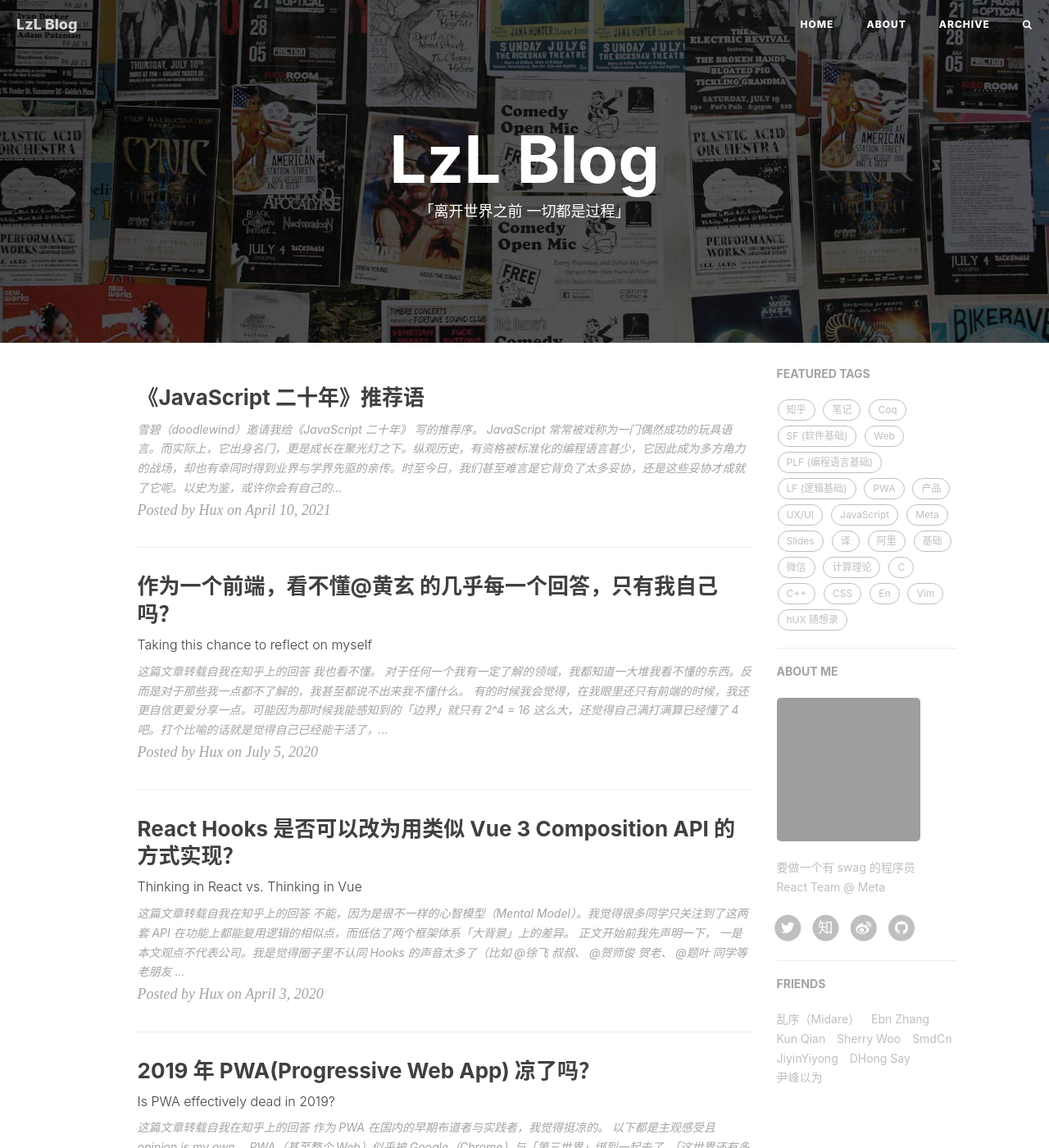
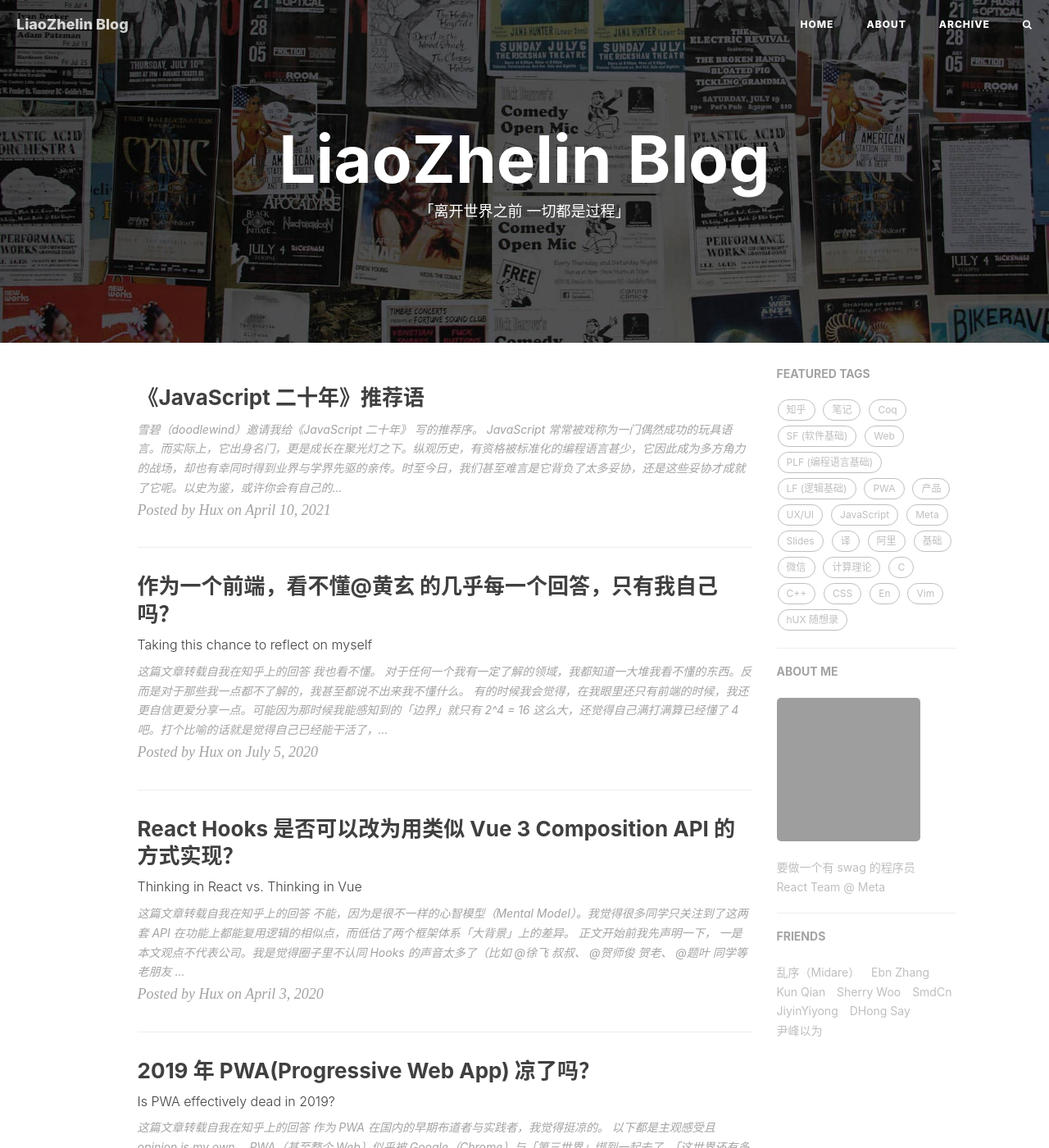
Before and after one commit to liaozhelin/liaozhelin.github.io, a Jekyll site: the page built from index.html, in a window 1280 px wide and 1400 px high. Shown: the whole window at 82% size. Built offline with Jekyll 4.4.1, drawn with Linux system fonts in a browser that asks for light colours; nearby versions of some CDN libraries; the list of posts is cut into pages by our own code; comment, search, counter and statistics services are not loaded; some of the changed text lies outside the part shown; grey boxes are pictures that could not be loaded.

Commit message:
修改用户名

```diff
--- a/_config.yml
+++ b/_config.yml
@@ -1,11 +1,11 @@
 # Site settings
-title: LzL Blog
-SEOTitle: 廖哲霖的博客 | LzL Blog
+title: LiaoZhelin Blog
+SEOTitle: 廖哲霖的博客 | LiaoZhelin Blog
 header-img: img/home-bg.jpg
-email: huxpro@gmail.com
+email: zhangzhoulzl@gmail.com
 description: "这里是 @LzL廖哲霖 的个人博客，与你一起发现更大的世界 | 要做一个有 swag 的程序员"
 keyword: "廖哲霖, LzL廖哲霖, Hux, 鬼栈, huxpro, @huxpro, 黄玄的博客, Hux Blog, 博客, 个人网站, 互联网, Web, JavaScript, React, React Native, 前端, 设计"
-url: "https://huangxuan.me" # your host, for absolute URL
+#url: "https://huangxuan.me" # your host, for absolute URL
 baseurl: "" # for example, '/blog' if your blog hosted on 'host/blog'
 
 # Publish posts or collection documents with a future date.
@@ -13,10 +13,10 @@
 
 # SNS settings
 RSS: false
-weibo_username: huxpro
-zhihu_username: huxpro
-github_username: huxpro
-twitter_username: huxpro
+#weibo_username: liaozhelin
+#zhihu_username: liaozhelin
+#github_username: liaozhelin
+#twitter_username: liaozhelin
 #facebook_username:  huxpro
 #linkedin_username:  firstname-lastname-idxxxx
 
```
